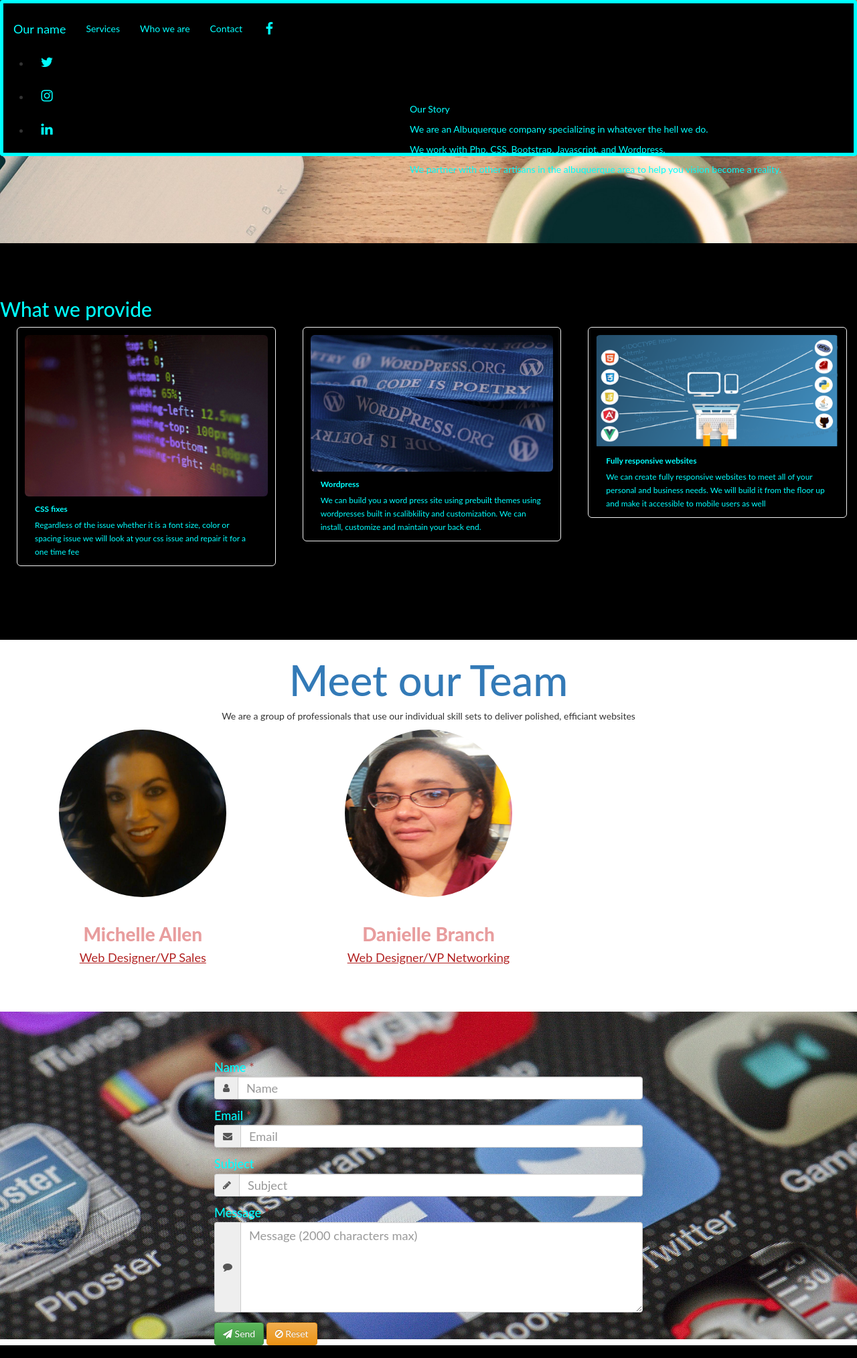
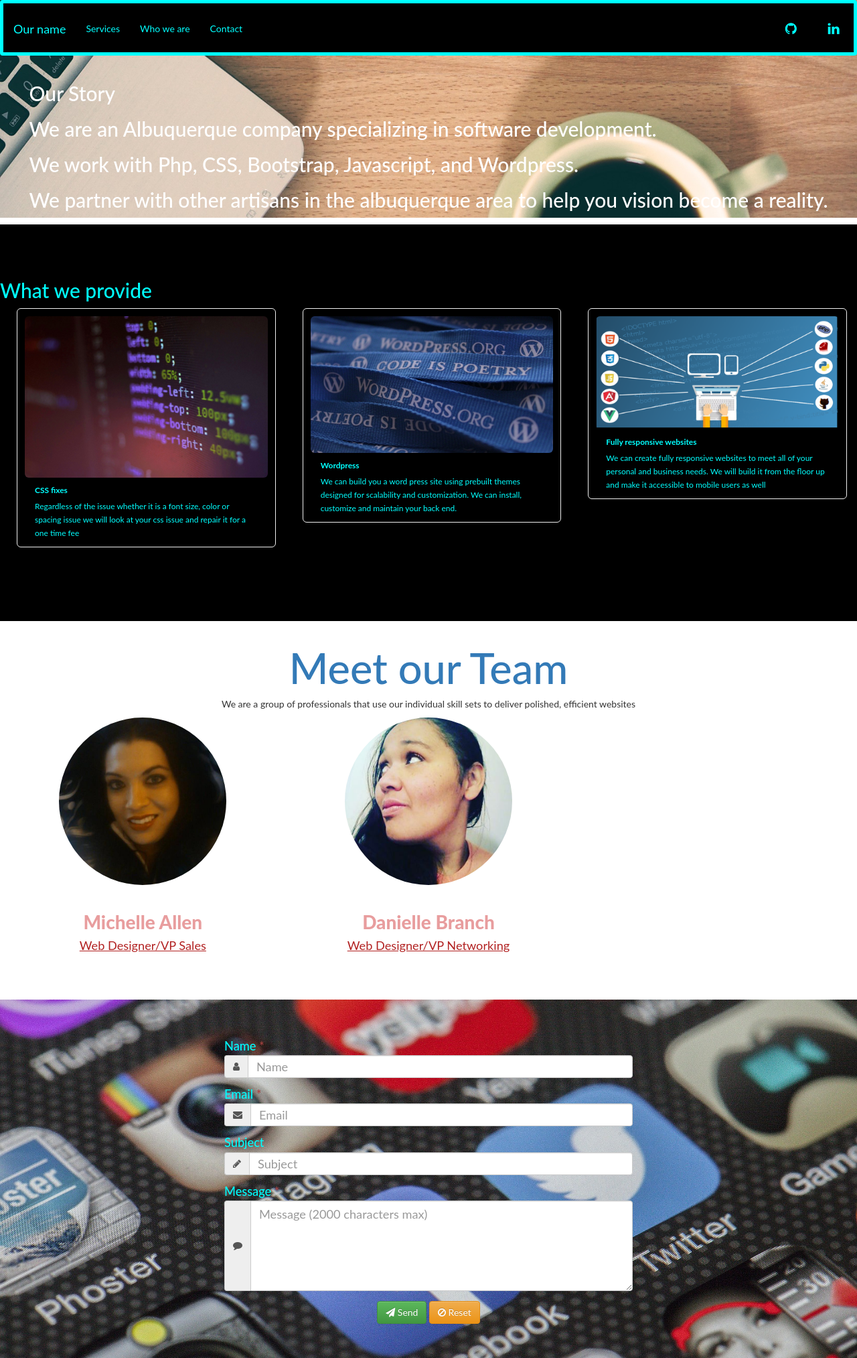
Before and after one commit to dbranch82/danielle-about-me, a PHP site: page / in a window 1280 px wide. Shown: the whole page at 67% size. Run offline with PHP 8.4, Linux system fonts and the light colour scheme; some libraries are stand-ins or nearby versions.

Commit message:
fixed all the things

```diff
--- a/public_html/css/style.css
+++ b/public_html/css/style.css
@@ -20,7 +20,7 @@ footer {
 
 .bgimg-1 {
 	background-image: url("../images/office-1575261_1920.jpg");
-	min-height: 100%;
+	height: -webkit-fill-available;
 }
 
 .bgimg-2 {
@@ -40,6 +40,7 @@ footer {
 
 .bgimg-3 {
 	background-image: url("../images/twitter-292994_1920.jpg");
+	padding: 5rem 0;
 }
 
 .bgimg-4 {
@@ -196,14 +197,11 @@ footer {
 
 /*
 icons
- */
-/*ul.social-network {*/
 
-/*}*/
 
 /* social icons */
 .social-network a.icoGithub:hover {
-	background-color: #f5f37c;
+	background-color: silver;
 }
 
 .social-network a.icoFacebook:hover {
@@ -238,24 +236,22 @@ a.socialIcon:hover, .socialHoverClass {
 /*
 who knows just cause
  */
-div.clear
-{
+div.clear {
 	clear: both;
 }
 
-div.product-chooser{
+div.product-chooser {
 
 }
 
-div.product-chooser.disabled div.product-chooser-item
-{
+div.product-chooser.disabled div.product-chooser-item {
 	zoom: 1;
 	filter: alpha(opacity=60);
 	opacity: 0.6;
 	cursor: default;
 }
 
-div.product-chooser div.product-chooser-item{
+div.product-chooser div.product-chooser-item {
 	padding: 11px;
 	border-radius: 6px;
 	cursor: pointer;
@@ -266,7 +262,7 @@ div.product-chooser div.product-chooser-item{
 	margin-right: 10x;
 }
 
-div.product-chooser div.product-chooser-item.selected{
+div.product-chooser div.product-chooser-item.selected {
 	border: 4px solid #428bca;
 	background: #efefef;
 	padding: 8px;
@@ -274,34 +270,38 @@ div.product-chooser div.product-chooser-item.selected{
 	opacity: 1;
 }
 
-div.product-chooser div.product-chooser-item img{
+div.product-chooser div.product-chooser-item img {
 	padding: 0;
 }
 
-div.product-chooser div.product-chooser-item span.title{
+div.product-chooser div.product-chooser-item span.title {
 	display: block;
 	margin: 10px 0 5px 0;
 	font-weight: bold;
 	font-size: 12px;
 }
 
-div.product-chooser div.product-chooser-item span.description{
+div.product-chooser div.product-chooser-item span.description {
 	font-size: 12px;
 }
 
-div.product-chooser div.product-chooser-item input{
+div.product-chooser div.product-chooser-item input {
 	position: absolute;
 	left: 0;
 	top: 0;
-	visibility:hidden;
+	visibility: hidden;
 }
-
 
 .g-recaptcha {
 	/*padding-top: inherit;*/
 }
 
 /* footer social icons */
+
+ul.social-network li{
+	display: inline;
+	margin: 0 5px;
+}
 .social-network a.icoRss:hover {
 	background-color: #F56505;
 }
@@ -451,18 +451,19 @@ small {
 .navbar-inverse {
 	background-color: #000000;
 	border: 5px solid cyan;
-	background-image: linear-gradient(to bottom,#000 0,#000000 100%);
+	background-image: linear-gradient(to bottom, #000 0, #000000 100%);
 	padding-top: 1%;
 }
 
 .words {
 	/*padding-top: inherit;*/
-	color: cyan;
+	color: white;
 	/*text-shadow: 2px 2px black;*/
 	/*display: inherit;*/
 	position: relative;
-	top: -100px;
+
 }
+
 .row.form-group.product-chooser {
 	background-color: black;
 	padding-bottom: 8%;
@@ -475,25 +476,19 @@ small {
 	width: auto;
 
 }
+
 /*.h2, h2 {*/
 /*font-size: 30px;*/
 /*text-align: -webkit-center;*/
 /*font-weight: 900;*/
 /*color: cyan;*/
 /*}*/
-form#contact-form {
-	padding-left: 25%;
-	padding-right: 25%;
-	padding-top: 5%;
-}
+
+
 .g-recaptcha > div {
 	margin: 0 auto;
 }
-.row {
-	margin-right: -15px;
-	margin-left: -15px;
-	margin-top: -10px;
-}
+
 /*.buttons {*/
 /*padding-left: 34%;*/
 /*padding-bottom: 8%;*/
--- a/public_html/index.php
+++ b/public_html/index.php
@@ -1,5 +1,7 @@
 <!DOCTYPE html>
 <html>
+	<title>Danielle Branch</title>
+
 	<head>
 		<meta charset="utf-8"/>
 		<meta http-equiv="X-UA-Compatible" content="IE=edge">
@@ -49,7 +51,6 @@
 		<script src='https://www.google.com/recaptcha/api.js'></script>
 
 	<body>
-
 		<!-- Begin page content -->
 		<div class="bgimg-1">
 			<nav class="navbar navbar-inverse">
@@ -63,28 +64,39 @@
 				</ul>
 				<ul class="nav navbar-nav navbar-right">
 				</ul>
+				<div class="navbar-right">
 				<ul class="social-network social-circle">
-					<li><a href="#" class="icoFacebook" title="Facebook"><i class="fa fa-facebook"></i></a>
-					</li>
-					<li><a href="#" class="icoTwitter" title="Twitter"><i class="fa fa-twitter"></i></a>
-					</li>
-					<li><a href="" class="icoInstagram" title="Google +"><i class="fa fa-instagram"></i></a></li>
+<!--					<li><a href="#" class="icoFacebook" title="Facebook"><i class="fa fa-facebook"></i></a>-->
+<!--					</li>-->
+<!--					<li><a href="#" class="icoTwitter" title="Twitter"><i class="fa fa-twitter"></i></a>-->
+<!--					</li>-->
+					<li><a href="https://github.com/dbranch82" class="icoGithub" title="Google +"><i class="fa fa-github"></i></a></li>
 					<li><a href="https://www.linkedin.com/in/danielle-branch/" class="icoLinkedin" title="Linkedin"><i
 								class="fa fa-linkedin"></i></a>
 					</li>
 				</ul>
+				</div>
 			</nav>
+
+
+
 			<div class="caption">
-				<span class="border"></span>
+				<div class="container">
+					<div class="row">
+						<div class="col-xs-12">
 				<div class="words">
-					<p>Our Story</p>
-					<p>We are an Albuquerque company specializing in whatever the hell we do.
+					<p class="h2">Our Story</p>
+					<p class="h2">We are an Albuquerque company specializing in software development.
 					</p>
-					<p>We work with Php, CSS, Bootstrap, Javascript, and Wordpress. </p>
-					<p>We partner with other artisans in the albuquerque area to help you vision become a reality.</p>
+					<p class="h2">We work with Php, CSS, Bootstrap, Javascript, and Wordpress. </p>
+					<p class="h2">We partner with other artisans in the albuquerque area to help you vision become a reality.</p>
 				</div>
 			</div>
 		</div>
+		</div>
+			</div>
+		</div>
+
 
 
 		<div id="services" class="container">
@@ -112,7 +124,7 @@
 							  class="img-rounded col-xs-4 col-sm-4 col-md-12 col-lg-12" alt="Desktop">
 						<div class="col-xs-8 col-sm-8 col-md-12 col-lg-12">
 							<span class="title">Wordpress</span>
-							<span class="description">We can build you a word press site using prebuilt themes using wordpresses built in scalibkility and customization. We can install, customize and maintain your back end. </span>
+							<span class="description">We can build you a word press site using prebuilt themes designed for scalability and customization. We can install, customize and maintain your back end. </span>
 							<input type="radio" name="product" value="desktop">
 						</div>
 						<div class="clear"></div>
@@ -139,7 +151,7 @@
 					<div class="col-md-12">
 						<h1 class="text-center text-primary">Meet our Team</h1>
 						<p class="text-center">We are a group of professionals that use our individual skill sets to deliver
-							polished, efficiant websites </p>
+							polished, efficient websites </p>
 					</div>
 				</div>
 				<div class="row">
@@ -154,7 +166,7 @@
 						</h3>
 					</div>
 					<div class="col-md-4">
-						<img src="images/myface.jpg"
+						<img src="images/betterface.jpg"
 							  class="center-block img-quadrata">
 						<h3 class="text-center">Danielle Branch
 							<br/>
@@ -169,7 +181,9 @@
 		<!--I want this in a box-->
 		<div class="bgimg-3">
 			<!--Begin Contact Form-->
-
+			<div class="container">
+				<div class="row">
+					<div class="col-md-6 col-md-offset-3">
 				<form id="contact-form" action="./php/mailer.php" method="post" novalidate>
 					<div class="form-group">
 						<label for="name">Name <span class="text-danger">*</span></label>
@@ -212,11 +226,16 @@
 					<!-- reCAPTCHA -->
 					<div class="g-recaptcha" data-sitekey="6Ld-rC8UAAAAAE-YzhXVwWZxNF8XyMTBZuuVuR-K"></div>
 
-				<div class="buttons">
+					<div class="buttons text-center">
+						<div class=".text-center">
 							<button class="btn btn-success" type="submit"><i class="fa fa-paper-plane"></i> Send</button>
 							<button class="btn btn-warning" type="reset"><i class="fa fa-ban"></i> Reset</button>
 						</div>
+					</div>
 				</form>
+				</div>
+				</div>
+
 
 					<!--								<div class="col-md-12">-->
 					<div class="row">
@@ -225,5 +244,9 @@
 							</div>
 						</div>
 					</div>
+
+				</div>
+			</div>
+
 	</body>
 </html>
```
Also changed, not shown: public_html/images/betterface.jpg (added). Lines whose indentation alone changed are shown as unchanged.
